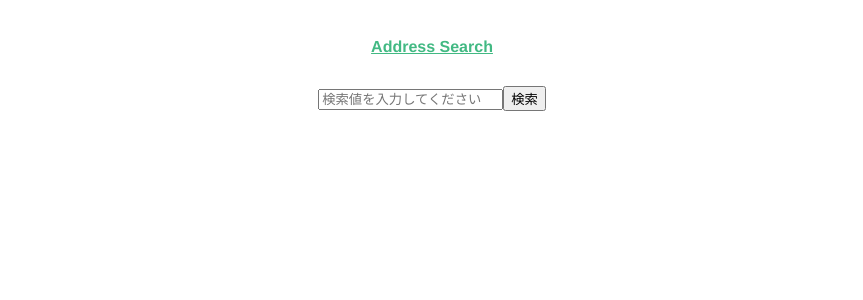
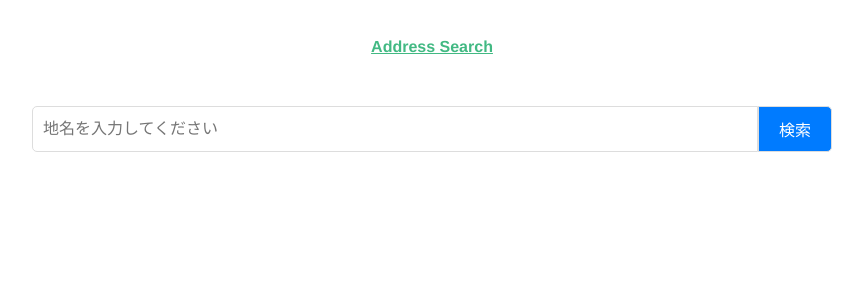
Before and after one commit to youha6149/nationwide_search_app, a Vue app in the folder frontend/: page /#/ in a window 1280 px wide. Shown: the top 300 px of the page, without its empty margins (208-1071 px from the left). Built offline with nearby package versions, Linux system fonts and the light colour scheme.

Commit message:
Improve styling and readability of AddressSearch.vue

```diff
--- a/frontend/src/components/AddressSearch.vue
+++ b/frontend/src/components/AddressSearch.vue
@@ -1,24 +1,29 @@
 <template>
   <div class="address-search">
-    <input
-      v-model="searchQuery"
-      type="text"
-      placeholder="検索値を入力してください"
-    />
-    <button @click="searchAddresses">検索</button>
+    <div class="search-bar">
+      <input
+        v-model="searchQuery"
+        type="text"
+        placeholder="地名を入力してください"
+        class="search-input"
+      />
+      <button @click="searchAddresses" class="search-button">検索</button>
+    </div>
 
     <div v-if="addresses.length > 0">
-      <ul>
-        <li v-for="address in addresses" :key="address.id">
-          {{ address.postal_code }} {{ address.prefecture }} {{ address.city }}
-          {{ address.city_cd }}
-          {{ address.town }}
-          {{ address.kyoto_street }}
-          {{ address.chome }}
-          {{ address.business_name }}
-          {{ address.business_address }}
-        </li>
-      </ul>
+      <div class="address-list">
+        <div
+          v-for="address in addresses"
+          :key="address.id"
+          class="address-card"
+        >
+          <h3>{{ address.prefecture }} {{ address.city }}</h3>
+          <p>
+            {{ address.postal_code }} {{ address.town }} {{ address.chome }}
+          </p>
+          <p>{{ address.business_name }} {{ address.business_address }}</p>
+        </div>
+      </div>
       <div class="pagination">
         <button @click="changePage(page - 1)" :disabled="page === 1">
           前へ
@@ -92,13 +97,46 @@ export default {
 
 <style scoped>
 .address-search {
-  max-width: 600px;
+  max-width: 800px;
   margin: 0 auto;
+  padding: 20px;
 }
 
-ul {
-  list-style-type: none;
-  padding: 0;
+.search-bar {
+  display: flex;
+  justify-content: center;
+  margin-bottom: 20px;
+}
+
+.search-input {
+  flex: 1;
+  padding: 10px;
+  font-size: 16px;
+  border: 1px solid #ddd;
+  border-radius: 5px 0 0 5px;
+}
+
+.search-button {
+  padding: 10px 20px;
+  font-size: 16px;
+  border: 1px solid #ddd;
+  background-color: #007bff;
+  color: white;
+  cursor: pointer;
+  border-radius: 0 5px 5px 0;
+}
+
+.address-list {
+  display: grid;
+  grid-template-columns: repeat(auto-fit, minmax(200px, 1fr));
+  gap: 20px;
+}
+
+.address-card {
+  border: 1px solid #ddd;
+  padding: 15px;
+  border-radius: 5px;
+  background-color: #f9f9f9;
 }
 
 .pagination {
```
